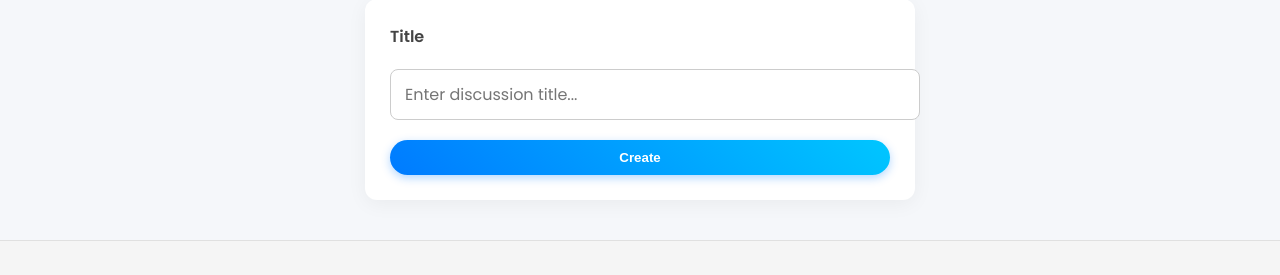
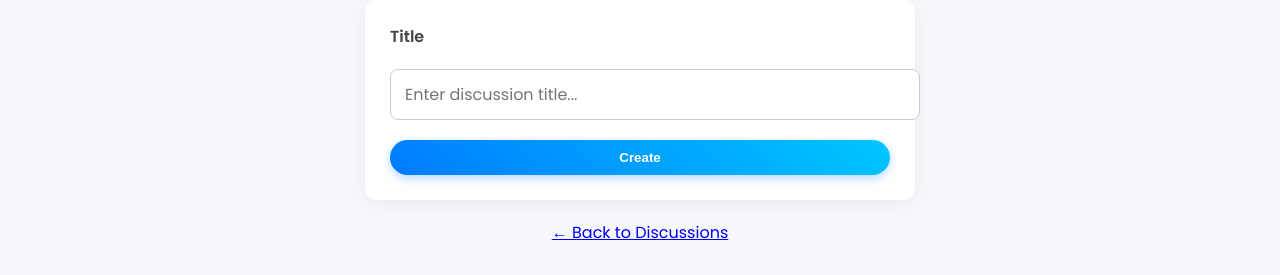
Before and after one commit to ShihabKuet/BDCOM_DEVs, a Python web app: template templates/discussions/new.html in a window 1280 px wide. Shown: the part 182-457 px from the top of the page. Run offline with Jinja, Linux system fonts and the light colour scheme; the template is opened without the code that fills it, so the values that code supplies are empty.

Commit message:
Added back-to-discussion (very minor change)

```diff
--- a/static/css/discussions/create_discussion.css
+++ b/static/css/discussions/create_discussion.css
@@ -81,6 +81,11 @@ h1 {
     transform: translateY(-2px);
 }
 
+.back-to-discussion {
+    margin-top: 20px;
+    text-align: center;
+}
+
 /* Responsive Design */
 @media (max-width: 600px) {
     #newDiscussionForm {
--- a/static/css/discussions/home.css
+++ b/static/css/discussions/home.css
@@ -89,14 +89,14 @@ body {
 
 /* Active */
 .status-btn.active {
-    background: #28a745;
+    background: #00e632;
     color: #fff;
     border: 1px solid #28a745;
 }
 
 /* Closed */
 .status-btn.closed {
-    background: #dc3545;
+    background: #ff0000;
     color: #fff;
     border: 1px solid #dc3545;
 }
--- a/templates/discussions/index.html
+++ b/templates/discussions/index.html
@@ -13,7 +13,7 @@
 
     <div class="discussion-list">
         <div class="header">
-            <h1>💬 Discussions</h1>
+            <h1>💬 Discussions (Beta)</h1>
             <a href="{{ url_for('create_discussion') }}" class="btn btn-primary">+ Create Discussion</a>
         </div>
 
--- a/templates/discussions/new.html
+++ b/templates/discussions/new.html
@@ -17,12 +17,15 @@
     <h1>Create a Discussion</h1>
 
     <form id="newDiscussionForm">
-    <label>Title</label>
-    <input type="text" id="title" placeholder="Enter discussion title..." required>
+        <label>Title</label>
+        <input type="text" id="title" placeholder="Enter discussion title..." required>
 
-    <button type="submit" class="btn btn-primary">Create</button>
+        <button type="submit" class="btn btn-primary">Create</button>
     </form>
 
+    <div class="back-to-discussion">
+        <a href="/discussions">← Back to Discussions</a>
+    </div>
 
     {% include 'footer.html' %}
 
```
Also changed, not shown: static/css/discussions/show_discussion.css (+9 -0 lines), templates/discussions/show.html (+11 -1 lines).
